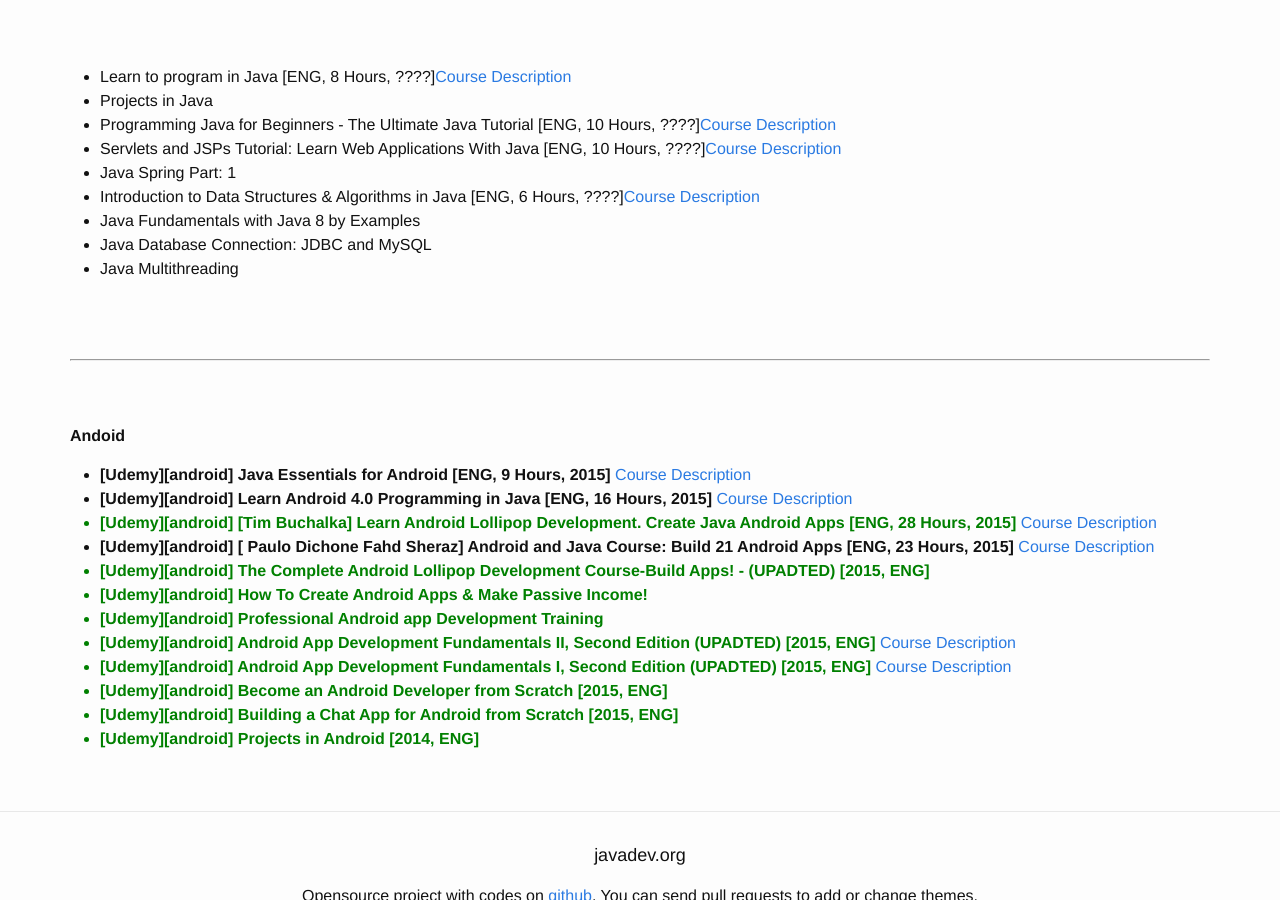
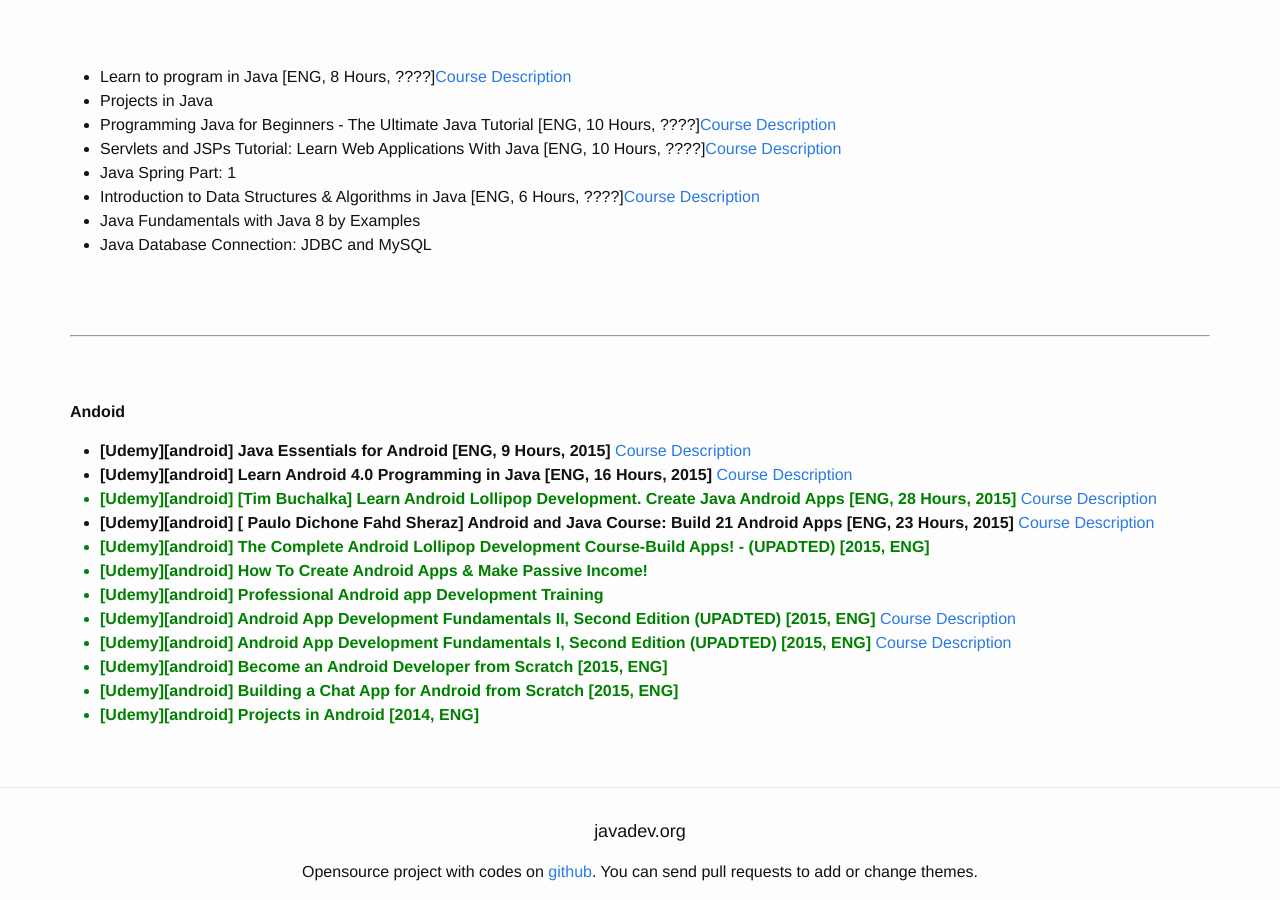
Before and after one commit to webmakaka/javadev.org, a Jekyll site: the page built from website/library/collections/video/paid/udemy.md, in a window 1280 px wide and 900 px high, scrolled down 806 px. Built offline with Jekyll 4.4.1, drawn with Linux system fonts in a browser that asks for light colours.

Commit message:
Update udemy.md

```diff
--- a/website/library/collections/video/paid/udemy.md
+++ b/website/library/collections/video/paid/udemy.md
@@ -50,7 +50,6 @@
 	<li>Introduction to Data Structures & Algorithms in Java [ENG, 6 Hours, ????]<a href="https://www.udemy.com/introduction-to-data-structures-algorithms-in-java/">Course Description</a></li>
 	<li>Java Fundamentals with Java 8 by Examples </li>
 	<li>Java Database Connection: JDBC and MySQL</li>
-	<li>Java Multithreading </li>
 </ul>
 
 
```
